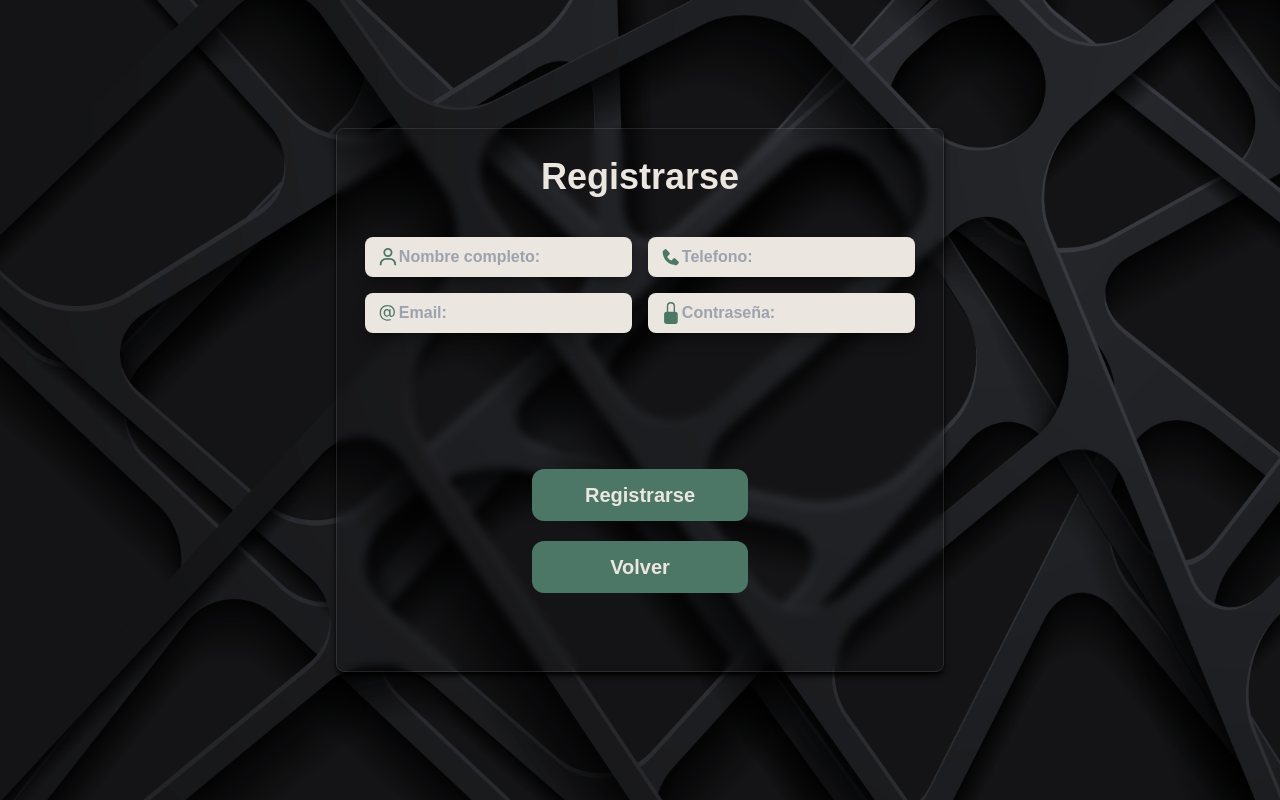
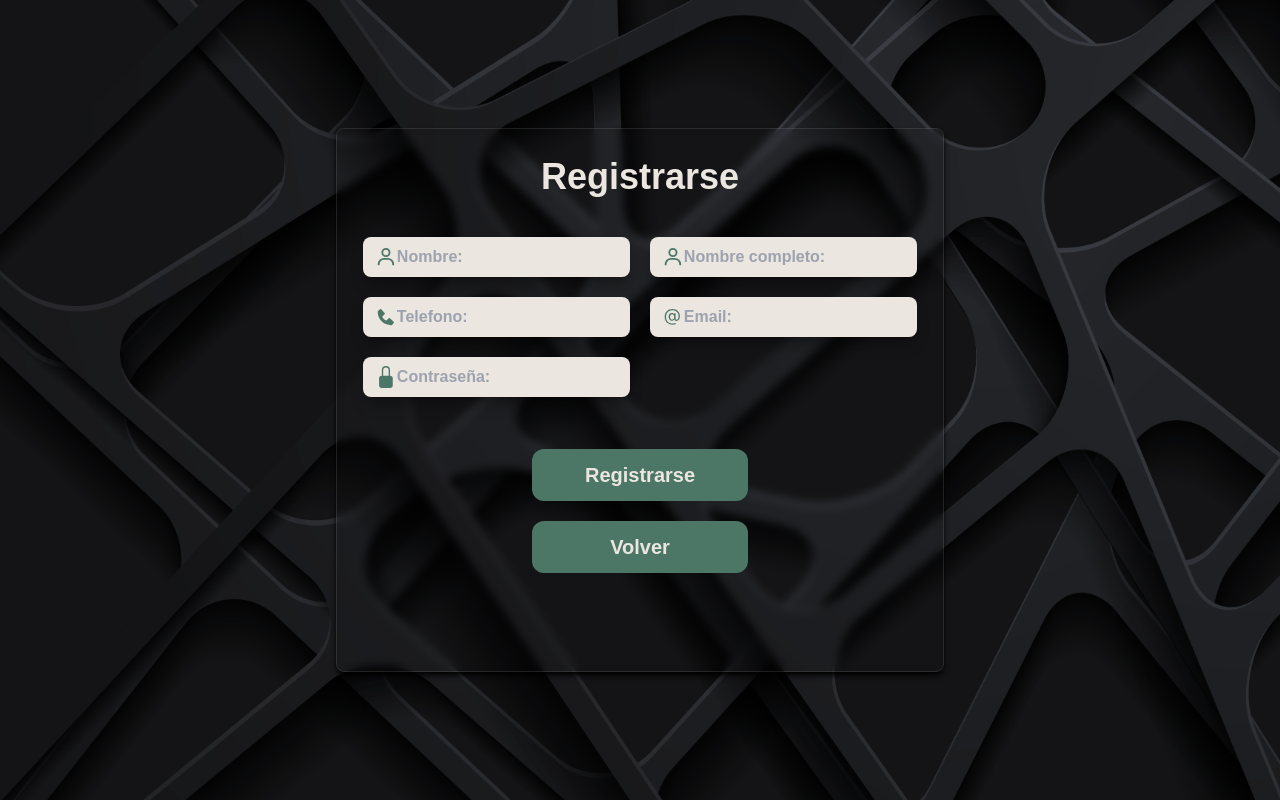
Before and after one commit to xMojica/Ecommerce, a React (Create React App) app: page /Signup in a window 1280 px wide. Built offline with nearby package versions, Linux system fonts and the light colour scheme; a web font is replaced by a local one.

Commit message:
Se modifica los alert para que aparezcan arriba

```diff
--- a/src/Components/Login/Form.jsx
+++ b/src/Components/Login/Form.jsx
@@ -13,6 +13,10 @@ function Form() {
 	const [email, setEmail] = useState("");
 	const [password, setPassword] = useState("");
 
+	function Navegar(pagina) {
+		context.setOpen(false)
+		navigate(pagina)
+	}
 
 	function handleClick(e) {
 		e.preventDefault();
@@ -25,7 +29,7 @@ function Form() {
 			.then((response) => {
 				response.data.password = password
 				sessionStorage.setItem("cliente", JSON.stringify(response.data));
-				navigate("/home")
+				Navegar("/home")
 			})
 			.catch((e) => {
 				if (e.response.data.message) {
@@ -44,9 +48,12 @@ function Form() {
 	return (
 		<>
 			<div className="flex flex-row h-screen w-full items-center justify-center p-8">
+				<div className='h-16 w-2/5 fixed top-5 justify-center'>
+					<Alerta />
+				</div>
 				<form className="flex flex-col w-full sm:w-1/2  h-[32rem] items-center gap-5 bg-white-400/30 m-4 px-4 pt-2 pb-2 rounded-lg border border-white/10 shadow-md shadow-black backdrop-blur-sm">
 					<h1 className='text-center text-primary font-extrabold text-4xl sm:m-5'>Iniciar Sesión</h1>
-					<div id='usuario' className="flex flex-row h-10 w-3/5 bg-primary justify-center items-center px-3 gap-x-3 rounded-lg shadow-lg shadow-black/30 hover:scale-105 ease-out duration-200">
+					<div id='Email' className="flex flex-row h-10 w-3/5 bg-primary justify-center items-center px-3 gap-x-3 rounded-lg shadow-lg shadow-black/30 hover:scale-105 ease-out duration-200">
 						<Usuario />
 						<input
 							autoComplete="on"
@@ -68,20 +75,17 @@ function Form() {
 					</div>
 					<div className="flex w-3/5 justify-end ">
 						<p
-							onClick={() => { navigate("/forgot") }}
+							onClick={() => { Navegar("/forgot") }}
 							className='items-center justify-center text-sm text-primary hover:cursor-pointer hover:underline'
 						>
 							Olvidaste tu contraseña?
 						</p>
 					</div>
-					<div className='h-16 w-3/5 justify-center'>
-						<Alerta />
-					</div>
 					<div className="flex flex-row w-3/4 items-center justify-center gap-5">
 						<button className="w-1/2 text-primary text-center bg-secondary rounded-xl lg:text-xl text-lg p-3 mt-8  hover:scale-105 ease-out duration-200" onClick={handleClick}>
 							Iniciar
 						</button>
-						<button className="w-1/2 text-primary text-center bg-secondary rounded-xl lg:text-xl text-lg p-3 mt-8  hover:scale-105 ease-out duration-200" onClick={() => { navigate('/signup') }}>
+						<button className="w-1/2 text-primary text-center bg-secondary rounded-xl lg:text-xl text-lg p-3 mt-8  hover:scale-105 ease-out duration-200" onClick={() => { Navegar('/signup') }}>
 							Registrarse
 						</button>
 					</div>
--- a/src/Components/Login/Signup.jsx
+++ b/src/Components/Login/Signup.jsx
@@ -84,16 +84,12 @@ function Singup() {
                     context.setSeverity("error")
                     context.setMensaje("Este email ya esta en uso");
                 })
-                .catch(() => {
+                .catch((e) => {
                     axios.post(`https://ecommerceback-dlmy.onrender.com/api/client/`, cliente)
                         .then(() => {
                             context.setOpen(true)
                             context.setSeverity("success")
-                            context.setMensaje("Usuario registrado con exito");
-                            // setTimeout(function () {
-                            //     context.setOpen(false)
-                            //     navigate("/");
-                            // }, 2000);
+                            context.setMensaje("Usuario registrado con exito")
                         }).catch((e) => {
                             context.setOpen(true)
                             context.setSeverity("error")
@@ -108,9 +104,32 @@ function Singup() {
     return (
         <>
             <div className="flex flex-row h-screen w-full items-center justify-center p-8">
+                <div className='h-16 w-2/5 fixed top-5 justify-center'>
+                    <Alerta />
+                </div>
                 <form className="flex flex-col w-full sm:w-1/2 h-[34rem] items-center gap-5 bg-white-400/30 m-4 px-4 pt-2 pb-2 rounded-lg border border-white/10 shadow-md shadow-black backdrop-blur-sm">
                     <h1 className='text-center text-primary font-extrabold text-4xl sm:m-5'>Registrarse</h1>
-                    <div className='grid grid-cols-2 gap-4 '>
+                    <div className='grid grid-cols-2 gap-5 '>
+                        <div className="flex flex-row h-10 bg-primary justify-center items-center px-3 rounded-lg shadow-lg shadow-black/30 hover:scale-105 ease-out duration-200">
+                            <svg
+                                className="fill-secondary"
+                                xmlns="http://www.w3.org/2000/svg"
+                                width={24}
+                                height={24}
+                                fill="currentColor"
+                                viewBox="0 0 24 24"
+                            >
+                                <path d="M12 2a5 5 0 1 0 5 5 5 5 0 0 0-5-5zm0 8a3 3 0 1 1 3-3 3 3 0 0 1-3 3zm9 11v-1a7 7 0 0 0-7-7h-4a7 7 0 0 0-7 7v1h2v-1a5 5 0 0 1 5-5h4a5 5 0 0 1 5 5v1z"></path>
+
+                            </svg>
+                            <input
+                                placeholder="Nombre: "
+                                className="w-full bg-primary outline-none text-secondary"
+                                type="text"
+                                onChange={(e) => { setName(e.target.value) }}
+                            />
+                        </div>
+
                         <div className="flex flex-row h-10 bg-primary justify-center items-center px-3 rounded-lg shadow-lg shadow-black/30 hover:scale-105 ease-out duration-200">
                             <svg
                                 className="fill-secondary"
@@ -189,9 +208,7 @@ function Singup() {
                             />
                         </div>
                     </div>
-                    <div className='h-16 w-3/5 justify-center'>
-                        <Alerta />
-                    </div>
+
                     <div className="flex flex-row w-3/4 items-center justify-center gap-5">
                         <button className="w-1/2 text-primary text-center bg-secondary rounded-xl lg:text-xl text-lg p-3 mt-8  hover:scale-105 ease-out duration-200" onClick={handleclick}>
                             Registrarse
```
